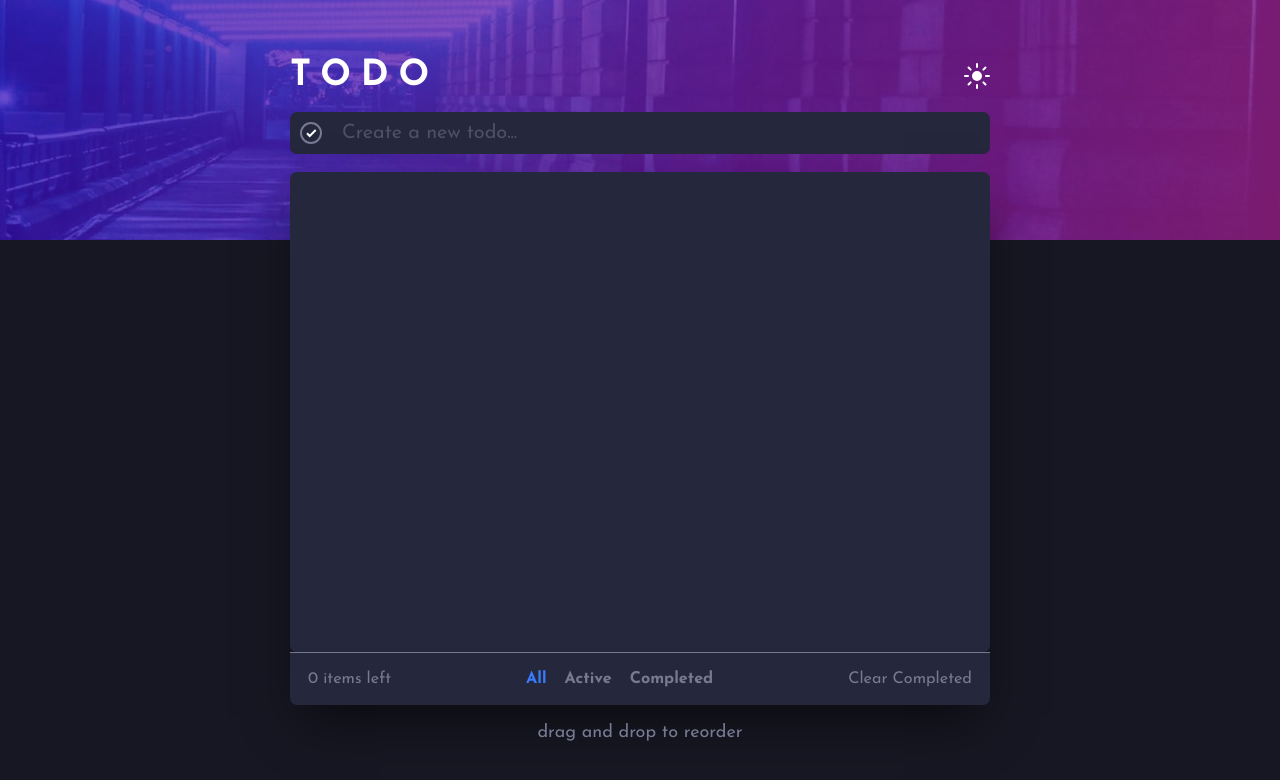
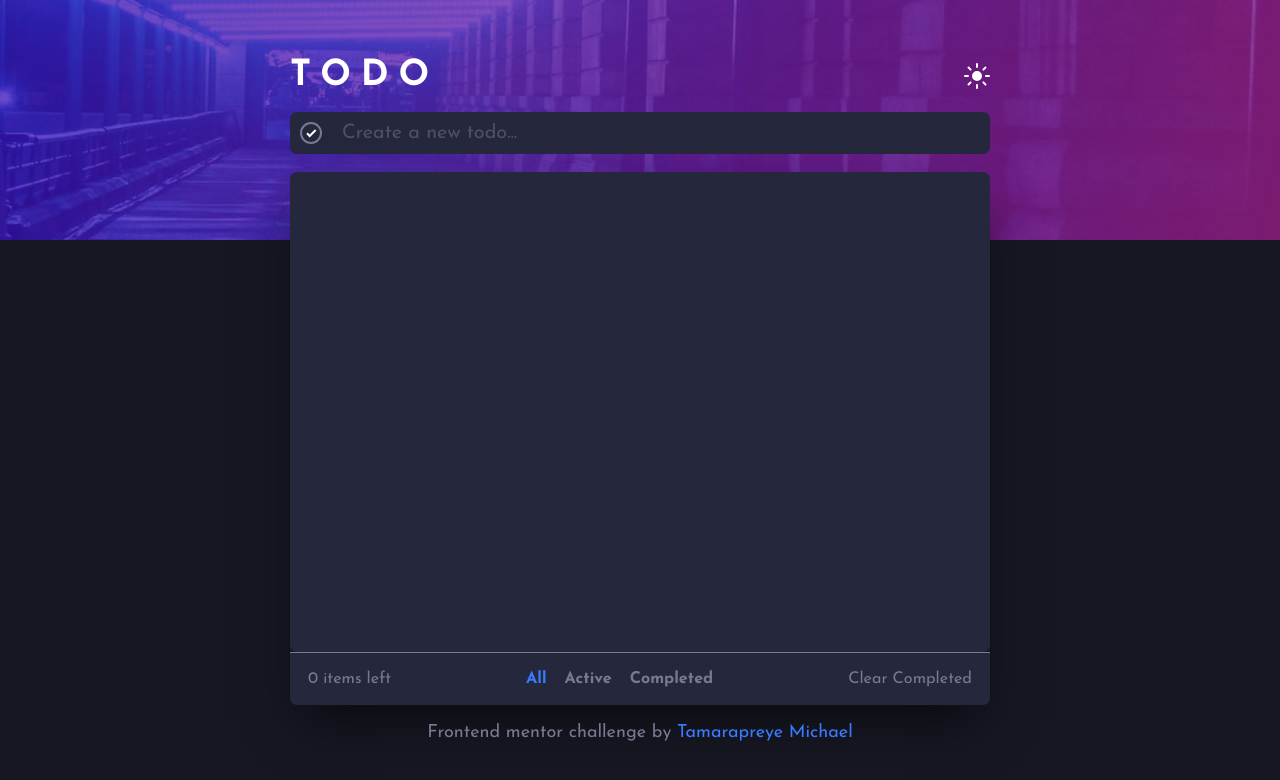
Before and after one commit to Tamarapreye-M/todo-app, a React (Create React App) app: page / in a window 1280 px wide. Shown: the top 780 px of the page. Built offline with nearby package versions, Linux system fonts and the light colour scheme.

Commit message:
Footer changed

```diff
--- a/src/components/Footer.js
+++ b/src/components/Footer.js
@@ -1,7 +1,13 @@
 import React from "react";
 
 const Footer = () => {
-	return <footer>drag and drop to reorder</footer>;
+	return (
+		<footer>
+			<p>
+				Frontend mentor challenge by <span>Tamarapreye Michael</span>
+			</p>
+		</footer>
+	);
 };
 
 export default Footer;
```
